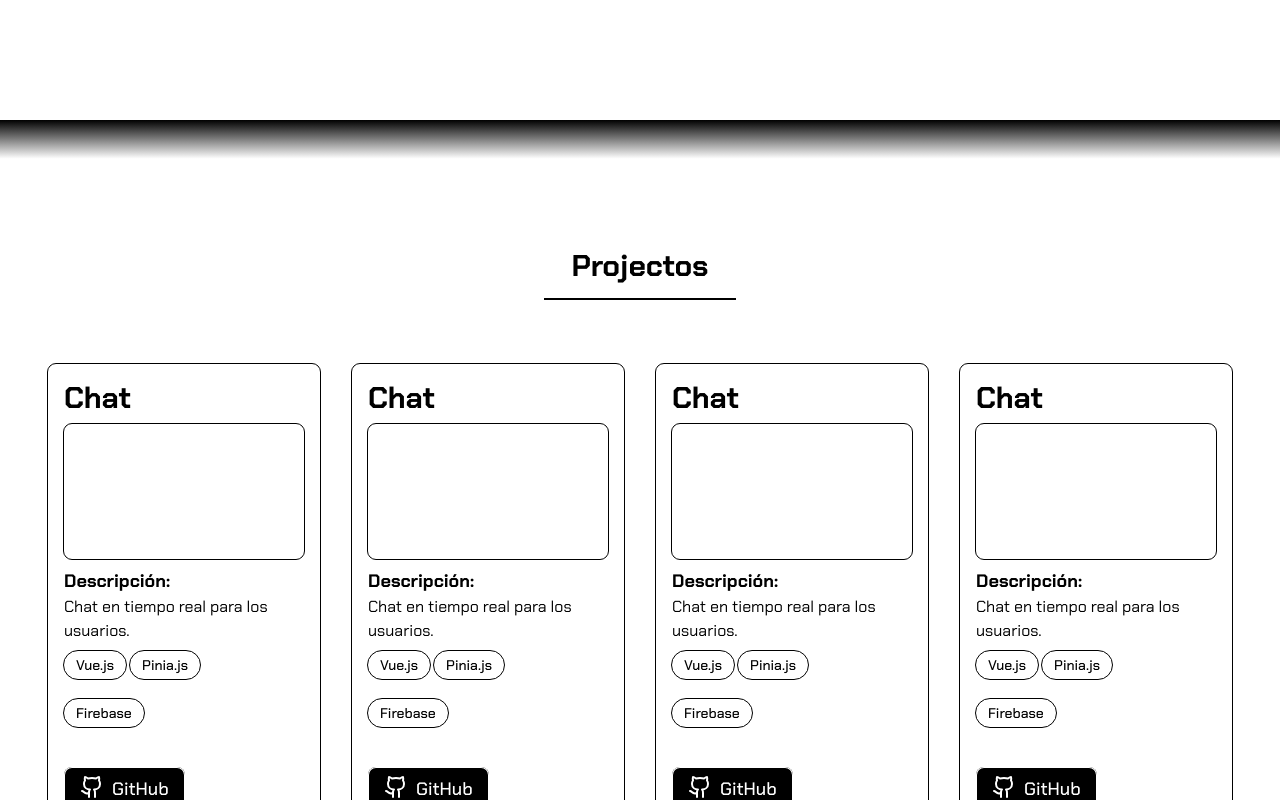
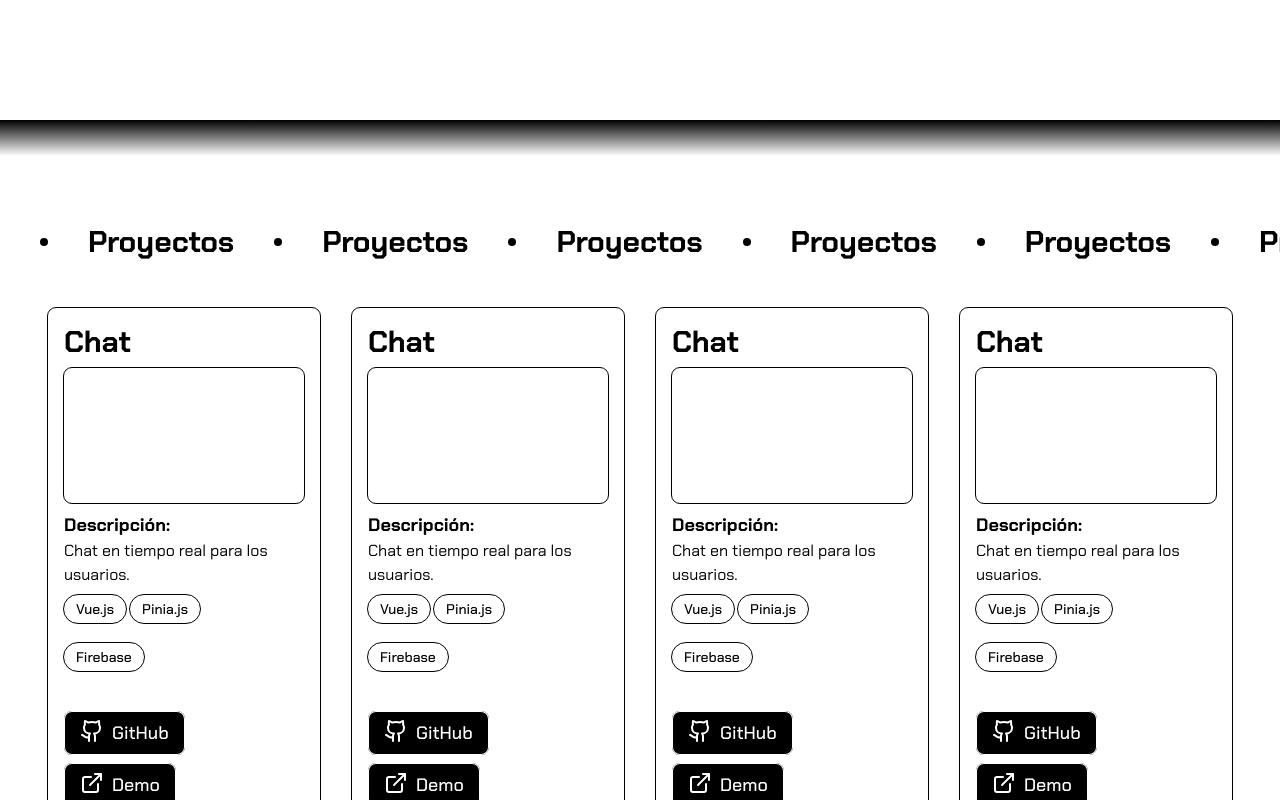
Before and after one commit to jamesgh1220/personal_cv, a Vue app: page / in a window 1280 px wide. Shown: the part 680-1480 px from the top of the page. Built offline with nearby package versions, Linux system fonts and the light colour scheme.

Commit message:
CI: init design projects component

```diff
--- a/src/components/projects/ProjectsComponent.vue
+++ b/src/components/projects/ProjectsComponent.vue
@@ -1,13 +1,27 @@
 <template>
-  <section id="portfolio" class="mb-10 bg-[linear-gradient(to_bottom,_black_0%,_white_5%)]">
+  <section
+    id="portfolio"
+    class="relative mb-10 bg-[linear-gradient(to_bottom,_black_0%,_white_5%)]"
+  >
     <p
+      id="scroll-title"
       v-animate-on-scroll
-      class="relative mt-32 mb-16 w-fit mx-auto text-3xl font-bold before:absolute before:bottom-0 before:left-1/2 before:-translate-x-1/2 before:-mb-4 before:h-0.5 before:w-48 before:bg-black"
+      class="sticky top-16 flex flex-col pt-6 mt-28 w-full text-center text-3xl font-bold bg-white lg:pb-8 lg:mt-20 lg:overflow-hidden"
     >
-      Projectos
+      <span class="lg:hidden">Projectos</span>
+      <span class="line-1 w-full h-1 bg-black inline-block my-2 lg:!hidden"></span>
+      <ul id="scroll-text" class="hidden lg:flex whitespace-nowrap will-change-transform">
+        <li
+          class="flex items-center text-3xl font-bold"
+          v-for="index in 15"
+          :key="index"
+        >
+          <span class="h-2 w-2 bg-black mx-10 rounded-full"></span>
+            {{ 'Proyectos' }}
+        </li>
+      </ul>
     </p>
-    <!-- <title-component title="Proyectos" class="my-20" /> -->
-    <div class="text-light p-4 lg:px-12">
+    <div id="content" class="text-light p-4 lg:px-12">
       <div
         class="grid grid-cols-1 gap-8 sm:grid-cols-2 md:grid-cols-2 min-lg:grid-cols-3 xl:grid-cols-4"
       >
@@ -97,8 +111,51 @@
 
 <script setup>
 import ButtonComponent from "@/components/commons/ButtonComponent.vue";
-import TitleComponent from "@/components/commons/TitleComponent.vue";
 import BadgeComponent from "@/components/commons/BadgeComponent.vue";
 import { Github } from "lucide-vue-next";
 import { ExternalLink } from "lucide-vue-next";
+import { gsap } from "gsap";
+import { ScrollToPlugin } from "gsap/ScrollToPlugin";
+import { ScrollTrigger } from "gsap/ScrollTrigger";
+import { onMounted } from "vue";
+
+gsap.registerPlugin(ScrollTrigger, ScrollToPlugin);
+const items = Array.from({ length: 15 });
+
+onMounted(() => {
+  gsap.fromTo(
+    ".line-1",
+    { scaleX: 0 },
+    {
+      scaleX: 1,
+      ease: "none",
+      scrollTrigger: {
+        trigger: "#portfolio",
+        scrub: true,
+        start: "top 90%", // comienza cuando #portfolio entra en la vista
+        end: "bottom 10%", // termina cuando casi sale por arriba
+      },
+    }
+  );
+
+  gsap.to("#scroll-text", {
+    xPercent: -100, // Mueve el texto a la izquierda
+    ease: "none",
+    scrollTrigger: {
+      trigger: "#portfolio",
+      start: "top 90%",
+      end: "bottom 10%",
+      scrub: true,
+    },
+  });
+});
 </script>
+
+<style scoped>
+.line {
+  width: 100%;
+  height: 4px;
+  display: inline-block;
+  background-color: black;
+}
+</style>
```
